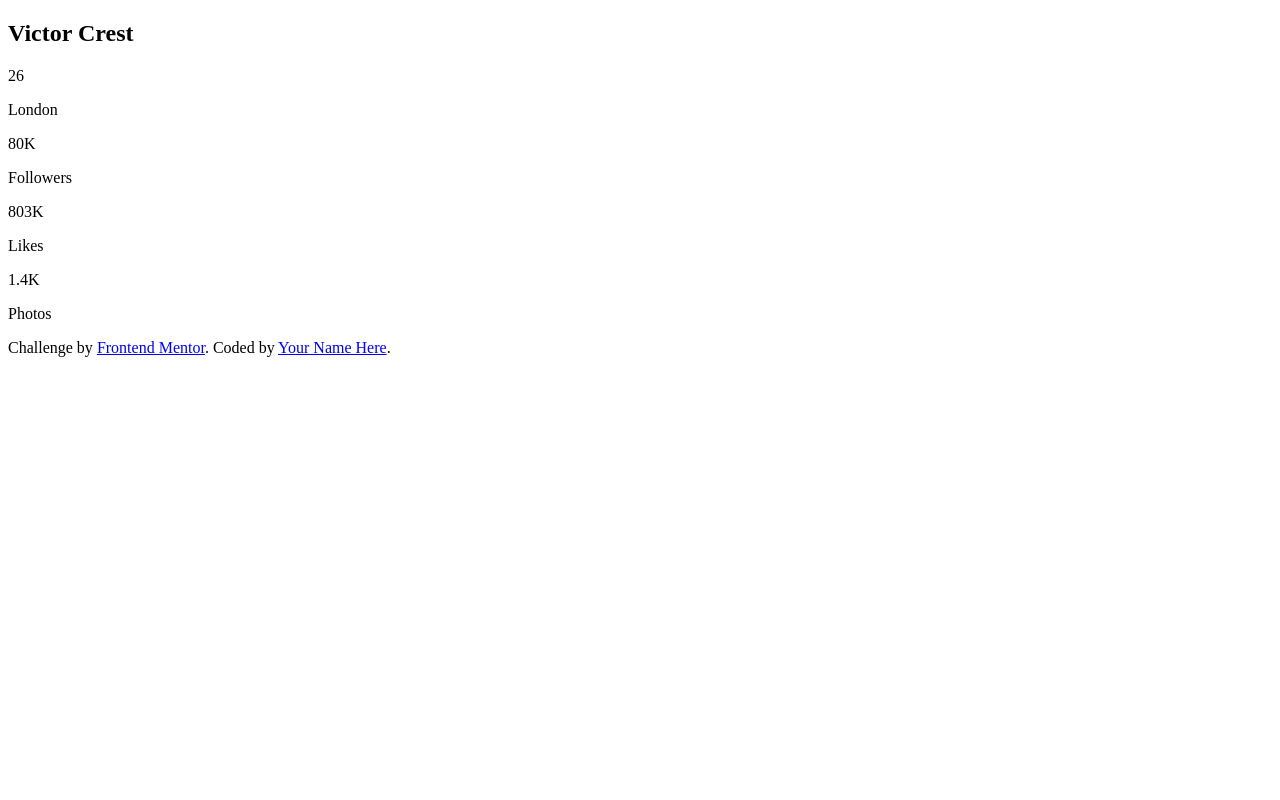
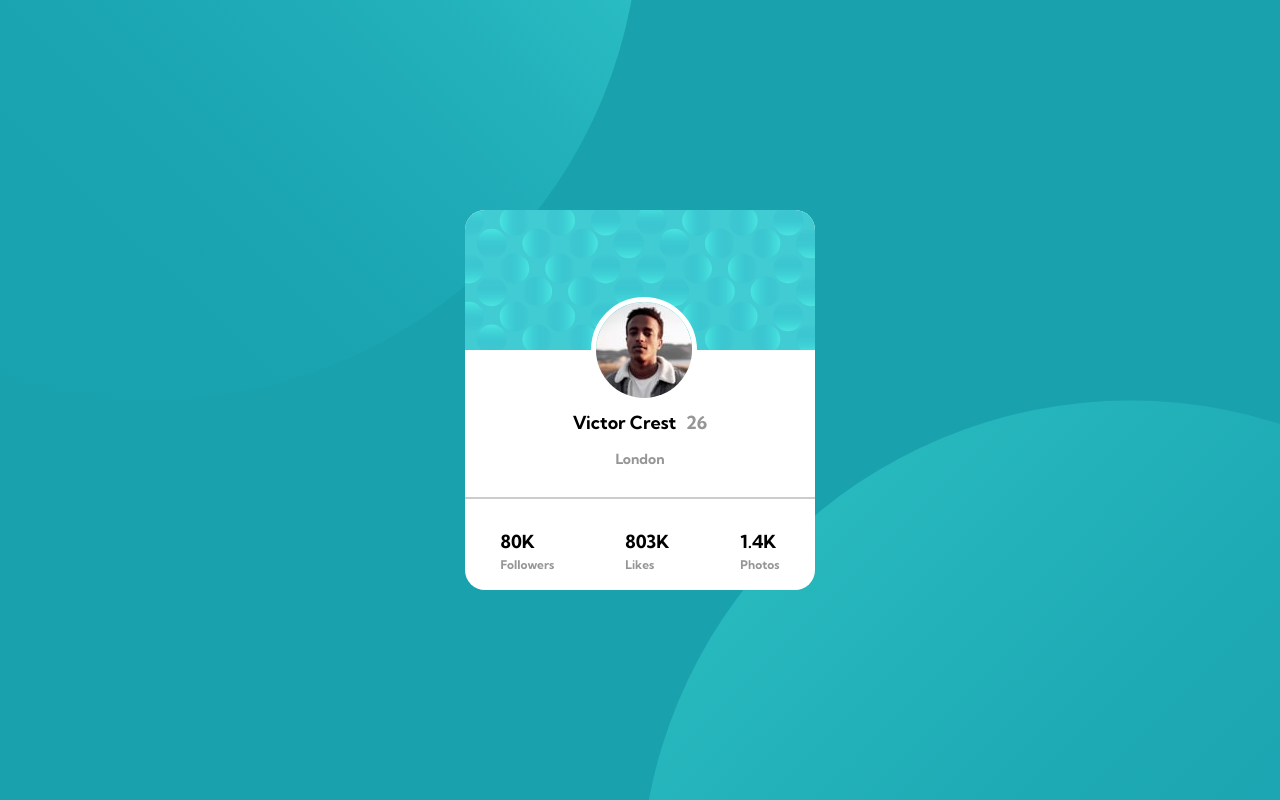
Before and after one commit to ericseparovic/FIM-profile-card-component, a plain HTML site: page index.html in a window 1280 px wide. Drawn offline with Linux system fonts and the light colour scheme.

Commit message:
Finished project

```diff
--- a/index.html
+++ b/index.html
@@ -1,40 +1,55 @@
 <!DOCTYPE html>
 <html lang="en">
+
 <head>
   <meta charset="UTF-8">
-  <meta name="viewport" content="width=device-width, initial-scale=1.0"> <!-- displays site properly based on user's device -->
+  <meta name="viewport" content="width=device-width, initial-scale=1.0">
+  <!-- displays site properly based on user's device -->
 
   <link rel="icon" type="image/png" sizes="32x32" href="./images/favicon-32x32.png">
+  <link rel="preconnect" href="https://fonts.gstatic.com">
+  <link href="https://fonts.googleapis.com/css2?family=Kumbh+Sans:wght@400;700&display=swap" rel="stylesheet">
+  <link rel="stylesheet" href="/css/normalize.css">
   <link rel="stylesheet" href="/css/style.css">
+  <link rel="preconnect" href="https://fonts.gstatic.com">
+  <link href="https://fonts.googleapis.com/css2?family=Kumbh+Sans:wght@400;700&display=swap" rel="stylesheet">
   <title>Frontend Mentor | Profile card component</title>
 </head>
+
 <body>
-  <main class="card">
+  <div class="image__top"></div>
+  <div class="image__bottom"></div>
+
+  <main class="flex">
+    <article class="card">
+      <div class="card__header">
+        <img src="./images/bg-pattern-card.svg" alt="">
+      </div>
       <div class="card__data">
-      <h2>Victor Crest</h2>
+        <div class="card__name">
+          <img class="card__image" src="./images/image-victor.jpg" alt="">
+          <h1>Victor Crest</h1>
           <p class="card__year">26</p>
+        </div>
         <p class="card__city">London</p>
       </div>
-
       <div class="card__statistics">
         <div class="card__followers">
           <p>80K</p>
-        <p>Followers</p>
+          <p class="card__statistics__title">Followers</p>
         </div>
         <div class="card__likes">
           <p>803K</p>
-        <p>Likes</p>
+          <p class="card__statistics__title">Likes</p>
         </div>
         <div class="card__photos">
           <p>1.4K</p>
-        <p>Photos</p>
+          <p class="card__statistics__title">Photos</p>
         </div>
       </div>
+    </article>
   </main>
 
-  <div class="attribution">
-    Challenge by <a href="https://www.frontendmentor.io?ref=challenge" target="_blank">Frontend Mentor</a>.
-    Coded by <a href="#">Your Name Here</a>.
-  </div>
 </body>
+
 </html>
--- /dev/null
+++ b/sass/_variables.scss
@@ -0,0 +1,10 @@
+/*Colores*/
+$dark-cyan: hsl(185, 75%, 39%);
+$very-dark-desaturated: hsl(229, 23%, 23%);
+$dark-grayish-blue: hsl(227, 10%, 46%);
+$dark-gray: hsl(0, 0%, 59%);
+
+
+/*Fuente*/
+$font-size:18px;
+$font-family: "Kumbh Sans";
--- /dev/null
+++ b/sass/style.scss
@@ -0,0 +1,94 @@
+@import 'variables';
+
+body {
+    background-color: $dark-cyan;
+    background-image: url(/images/bg-pattern-top.svg), url(/images/bg-pattern-bottom.svg);
+    background-repeat: no-repeat, no-repeat;
+    background-position: right 50vw bottom 50vh, left 50vw top 50vh;
+
+    font-size: $font-size;
+    font-family: $font-family;
+}
+
+.flex {
+    display: flex;
+    justify-content: center;
+    align-items: center;
+    height: 100vh;
+}
+
+.card {
+    width: 350px;
+    height: 380px;
+    background-color: white;
+    position: relative;
+    border-radius: 20px;
+
+        .card__header img {
+            border-radius: 20px 20px 0 0;
+        }
+
+        .card__data {
+            text-align: center;
+
+            .card__name {
+                display: flex;
+                align-items: center;
+                justify-content: center;
+                margin-top: 40px;
+                text-align: center;
+
+                h1 {
+                    padding-right: 10px;
+                    font-size: $font-size;
+                }
+
+                .card__year {
+                    color:$dark-gray;
+                    font-weight: bold;
+
+                }
+            }
+
+            .card__city{
+                font-size: 14px;
+                padding: 0px;
+                margin: 0px;
+                margin-bottom: 30px;
+                color: $dark-gray;
+                font-weight: bold;
+
+            }
+        }
+
+
+        .card__statistics {
+            display: flex;
+            justify-content: space-around;
+            border-top: 2px solid  hsl(0, 0%, 80%);
+            align-items: center;
+            height: 100px;
+
+            .card__statistics__title {
+                font-size: 12px;
+                color: $dark-gray;
+                font-weight: bold;
+            }
+
+            p {
+                padding: 0;
+                margin: 0;
+                padding-top: 5px;
+                font-weight: 700;
+            }
+        }
+
+        .card__image {
+            border: 5px solid white;
+            border-radius: 50%;
+            position:absolute;
+            top: 23%;
+            left: 36%;
+
+        }
+}
```
Also changed, not shown: css/style.css, 1 other file. Lines whose indentation alone changed are shown as unchanged.
